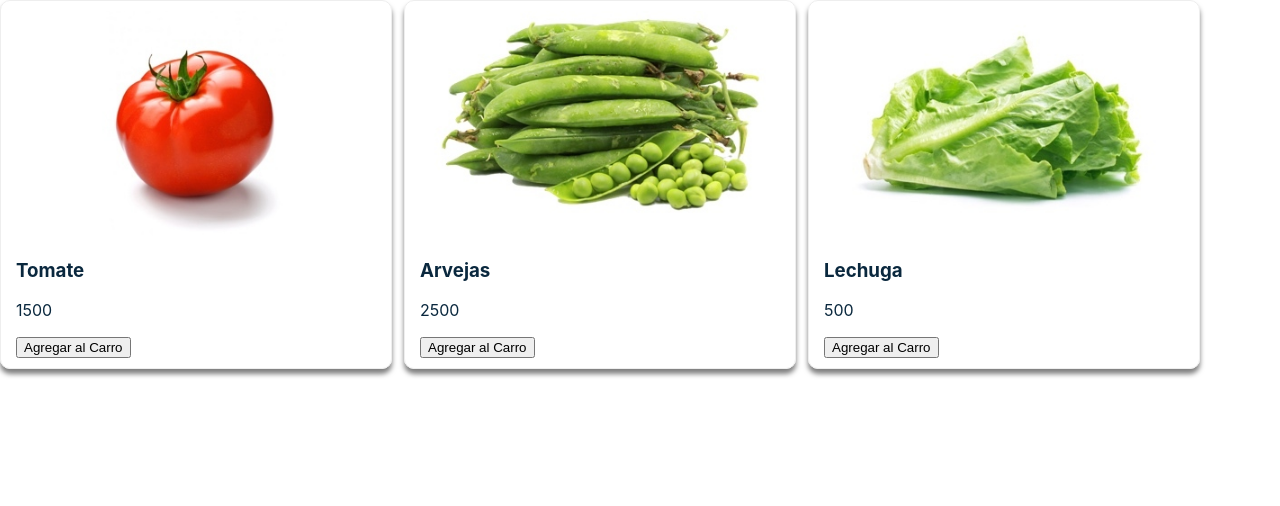
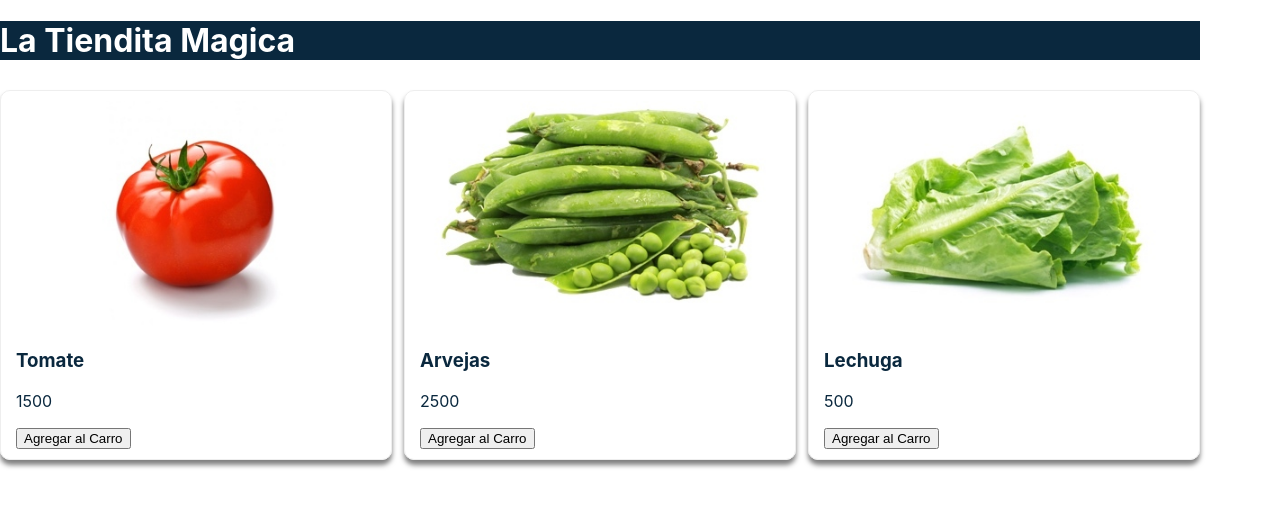
Before and after one commit to chikiza/Entrega05, a React (Create React App) app in the folder entrega05/: page / in a window 1280 px wide. Shown: the top 506 px of the page. Built offline with nearby package versions, Linux system fonts and the light colour scheme.

Commit message:
component titulo
ok

```diff
--- a/entrega05/src/App.js
+++ b/entrega05/src/App.js
@@ -2,6 +2,7 @@
 import { Component } from "react"
 import Productos from './components/Productos'
 import Layout from './components/Layout'
+import Title from './components/Title'
 
 class App extends Component {
   state = {
@@ -15,6 +16,7 @@ class App extends Component {
     return (
       <div>
         <Layout>
+          <Title />
       <Productos
       agregarAlCarro={() => console.log('no hace nada')}
       productos={this.state.productos}
--- a/entrega05/src/components/Button.js
+++ b/entrega05/src/components/Button.js
@@ -3,7 +3,7 @@ import { Component } from "react";
 const styles = {
     button: {
         backgroundColor:'#0a283e',
-        cursor: 'pointer',
+        cursor:'pointer',
     }
 }
 class Button extends Component {
--- a/entrega05/src/components/Layout.js
+++ b/entrega05/src/components/Layout.js
@@ -7,6 +7,7 @@ const styles = {
         alingItems: 'center',
         display: 'flex',
         flexDirection: 'column',
+        alingItems: 'center',
     },
     container: {
         width: '1200px'
@@ -20,6 +21,7 @@ class Layout extends Component{
                 <div style={styles.container}>
                     {this.props.children}
                 </div>
+
             </div>
         )
     }
--- /dev/null
+++ b/entrega05/src/components/Title.js
@@ -0,0 +1,18 @@
+import { Component } from "react";
+
+const styles = {
+    title: {
+        backgroundColor:'#0a283e',
+        color: '#fff',
+        marginBottom: '30px',
+    }
+}
+class Title extends Component {
+    render() {
+        return(
+            <h1 style={styles.title}>La Tiendita Magica</h1>
+        )
+    }
+}
+
+export default Title
```
